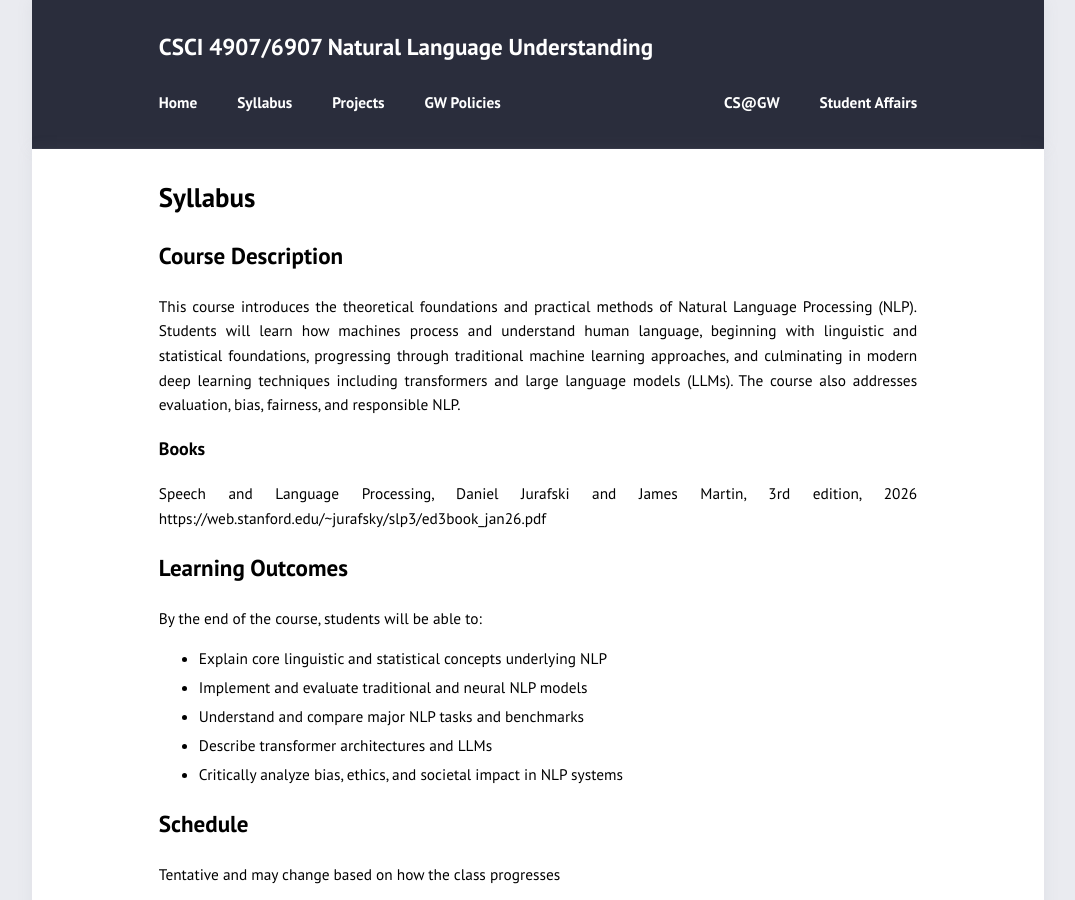
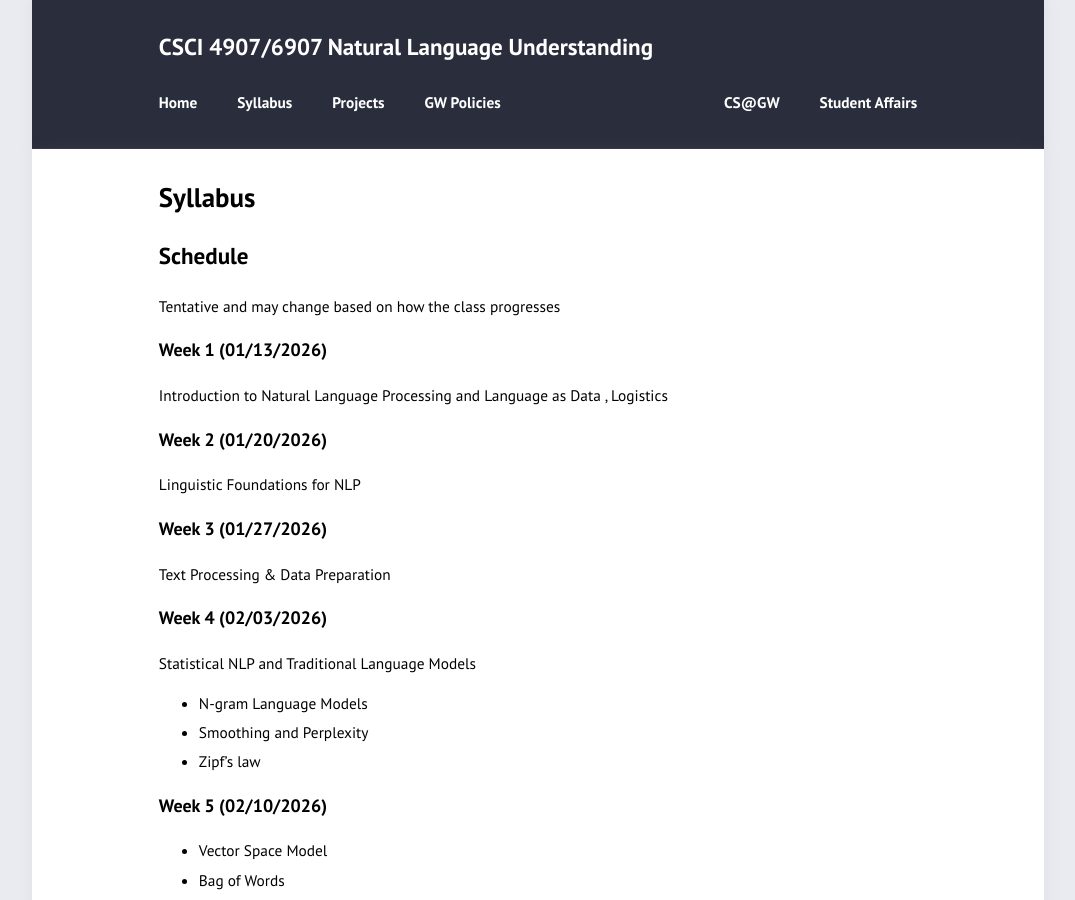
Before and after one commit to azirikly/nlu-gw26, a Jekyll site: the page built from syllabus.md, in a window 1280 px wide and 900 px high. Shown: the whole window, without its empty margins (102-1177 px from the left). Built offline with Jekyll 4.4.1, drawn with Linux system fonts in a browser that asks for light colours; some of the changed text lies outside the part shown.

Commit message:
Revise syllabus formatting and course schedule
Updated syllabus to improve formatting and organization of course content.

```diff
--- a/syllabus.md
+++ b/syllabus.md
@@ -3,67 +3,60 @@ title: "Syllabus"
 layout: page
 ---
 
-## Course Description
-This course introduces the theoretical foundations and practical methods of Natural Language Processing (NLP). Students will learn how machines process and understand human language, beginning with linguistic and statistical foundations, progressing through traditional machine learning approaches, and culminating in modern deep learning techniques including transformers and large language models (LLMs). The course also addresses evaluation, bias, fairness, and responsible NLP.
-### Books
-Speech and Language Processing, Daniel Jurafski and James Martin, 3rd edition, 2026
-https://web.stanford.edu/~jurafsky/slp3/ed3book_jan26.pdf
-
-## Learning Outcomes
-By the end of the course, students will be able to:
-- Explain core linguistic and statistical concepts underlying NLP
-- Implement and evaluate traditional and neural NLP models
-- Understand and compare major NLP tasks and benchmarks
-- Describe transformer architectures and LLMs
-- Critically analyze bias, ethics, and societal impact in NLP systems
-
 ## Schedule
 Tentative and may change based on how the class progresses
-## Week 1 (01/13/2026)
+### Week 1 (01/13/2026)
 Introduction to Natural Language Processing and Language as Data , Logistics
-## Week 2 (01/20/2026)
+
+### Week 2 (01/20/2026)
 Linguistic Foundations for NLP
-## Week 3 (01/27/2026)
+
+### Week 3 (01/27/2026)
 Text Processing & Data Preparation
-## Week 4 (02/03/2026)
+
+### Week 4 (02/03/2026)
 Statistical NLP and Traditional Language Models
 - N-gram Language Models
 - Smoothing and Perplexity
 - Zipf’s law
-## Week 5 (02/10/2026)
+
+### Week 5 (02/10/2026)
 - Vector Space Model
 - Bag of Words
 - TF-IDF
-## Week 6 (02/17/2026)
+
+### Week 6 (02/17/2026)
 Traditional Machine Learning Models
-## Week 7 (02/24/2026)
+
+### Week 7 (02/24/2026)
 - Core NLP Tasks
 - Classification
 - Topic Modeling
 - Sentiment Analysis
-## Week 8 (03/03/2026)
+
+### Week 8 (03/03/2026)
 - Core NLP Tasks II
 - Named Entity Recognition
 - Parsing
 - Part-Of-Speech (POS) tagging
-## 03/10/2026 NO CLASS - SPRING BREAK
-## Week 9 (03/17/2026)
+
+### 03/10/2026 NO CLASS - SPRING BREAK
+### Week 9 (03/17/2026)
 Word Embeddings and Distributed Representations
-## Week 10 (03/24/2026)
+
+### Week 10 (03/24/2026)
 - Neural Networks
 - Feedforward Networks
 - LSTM
-## Week 11 (03/31/2026)
+
+### Week 11 (03/31/2026)
 NLP Applications
-## Week 12 (04/07/2026)
+
+### Week 12 (04/07/2026)
 Transformer Models and Attention
-## Week 13 (04/14/2026)
+
+### Week 13 (04/14/2026)
 Evaluation, Interpretability, and Bias
-## Week 14 (04/21/2026)
+
+### Week 14 (04/21/2026)
 FINAL PROJECT PRESENTATION
-
-## Grading -tentative
-Homeworks 20%
-Quiz + midterm 35%
-Final Project 40%
-Participation 5%
```
